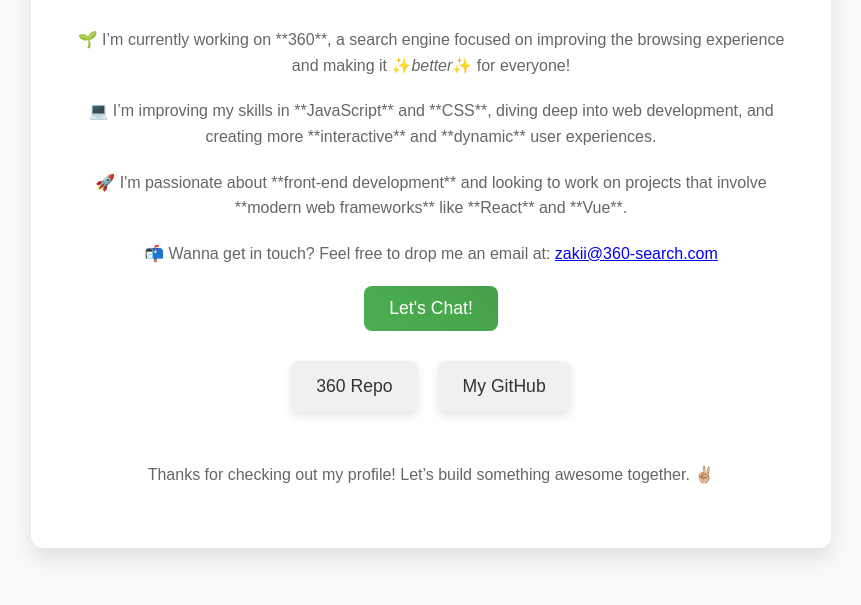
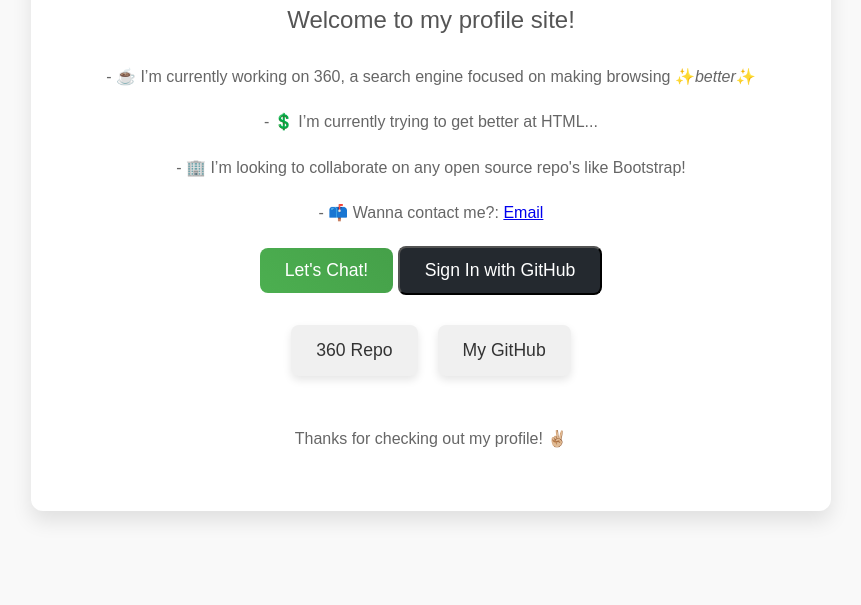
Before and after one commit to Zakii360/Zakii360, a plain HTML site: page index.html in a window 1280 px wide. Shown: the part 195-800 px from the top of the page, without its empty margins (209-1070 px from the left). Drawn offline with Linux system fonts and the light colour scheme.

Commit message:
Update index.html

```diff
--- a/index.html
+++ b/index.html
@@ -21,6 +21,7 @@
             height: 100vh;
             padding: 20px;
             overflow-x: hidden;
+            overflow-y: auto;
         }
 
         .container {
@@ -177,31 +178,65 @@
             transform: translateY(0);
         }
 
+        /* Ripple effect */
+        .ripple {
+            position: absolute;
+            border-radius: 50%;
+            background: rgba(255, 255, 255, 0.4);
+            animation: ripple-animation 0.6s linear;
+        }
+
+        @keyframes ripple-animation {
+            100% {
+                transform: scale(4);
+                opacity: 0;
+            }
+        }
+
+        /* GitHub Sign-in Button */
+        .github-signin {
+            display: inline-block;
+            padding: 12px 25px;
+            border-radius: 8px;
+            background-color: #24292f;
+            color: white;
+            font-size: 1.1rem;
+            cursor: pointer;
+            transition: transform 0.3s, box-shadow 0.3s;
+        }
+
+        .github-signin:hover {
+            transform: scale(1.05);
+            background-color: #3e444d;
+            box-shadow: 0 8px 15px rgba(0, 0, 0, 0.15);
+        }
+
     </style>
 </head>
 <body>
 
     <div class="container">
         <h1>Hi there 👋</h1>
-        <h2>Welcome to my profile!</h2>
+        <h2>Welcome to my profile site!</h2>
 
         <p class="scroll-reveal">
-            🌱 I’m currently working on **360**, a search engine focused on improving the browsing experience and making it ✨<em>better</em>✨ for everyone!
+            - ☕ I’m currently working on 360, a search engine focused on making browsing ✨<em>better</em>✨
         </p>
 
         <p class="scroll-reveal">
-            💻 I’m improving my skills in **JavaScript** and **CSS**, diving deep into web development, and creating more **interactive** and **dynamic** user experiences.
+           - 💲 I’m currently trying to get better at HTML...
         </p>
 
         <p class="scroll-reveal">
-            🚀 I'm passionate about **front-end development** and looking to work on projects that involve **modern web frameworks** like **React** and **Vue**.
+            - 🏢 I’m looking to collaborate on any open source repo's like Bootstrap!
         </p>
 
         <p class="scroll-reveal">
-            📬 Wanna get in touch? Feel free to drop me an email at: <a href="mailto:zakii@360-search.com">zakii@360-search.com</a>
+            - 📫 Wanna contact me?: <a href="mailto:zakii@360-search.com">Email</a>
         </p>
 
         <button class="button" id="collabBtn">Let's Chat!</button>
+        <button class="github-signin">Sign In with GitHub</button>
 
         <div class="quick-links">
             <a href="https://github.com/360-By-360Digital/360" target="_blank">360 Repo</a>
@@ -209,7 +244,7 @@
         </div>
 
         <div class="footer">
-            <p>Thanks for checking out my profile! Let’s build something awesome together. ✌🏼</p>
+            <p>Thanks for checking out my profile! ✌🏼</p>
         </div>
     </div>
 
@@ -226,8 +261,8 @@
             });
         });
 
-        // Ripple effect on button click
-        const buttons = document.querySelectorAll('.button');
+        // Ripple effect on all buttons
+        const buttons = document.querySelectorAll('.button, .github-signin');
         buttons.forEach(button => {
             button.addEventListener('click', (e) => {
                 const ripple = document.createElement('span');
```
